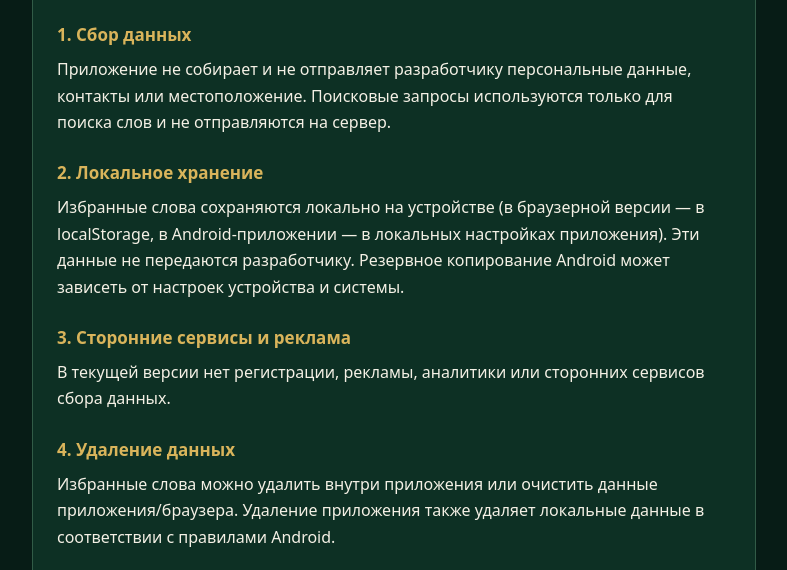
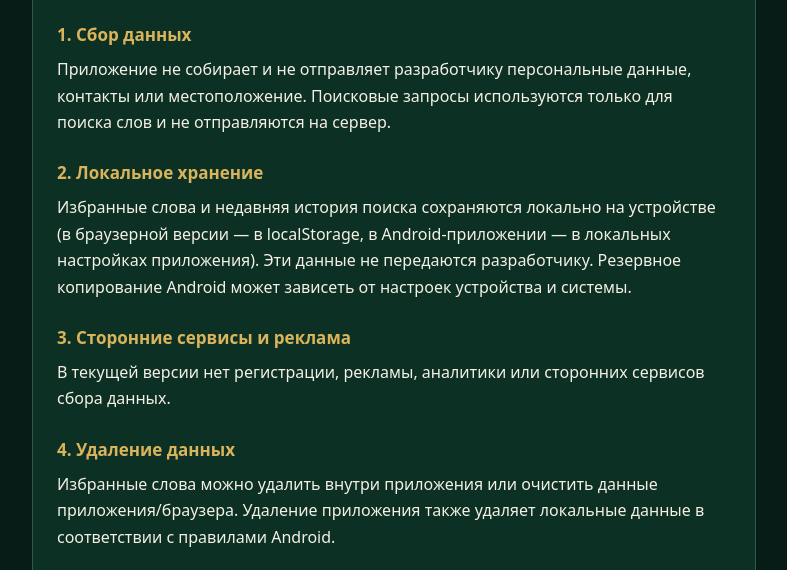
Before and after one commit to shohintajikistan/SHOHIN-LUGHAT, a plain HTML site: page privacy.html in a window 1280 px wide. Shown: the part 230-800 px from the top of the page, without its empty margins (246-1033 px from the left). Drawn offline with Linux system fonts and the light colour scheme.

Commit message:
Update privacy policy for local search history

```diff
--- a/privacy.html
+++ b/privacy.html
@@ -19,7 +19,7 @@ a{color:var(--gold)}
 <h2>1. Сбор данных</h2>
 <p>Приложение не собирает и не отправляет разработчику персональные данные, контакты или местоположение. Поисковые запросы используются только для поиска слов и не отправляются на сервер.</p>
 <h2>2. Локальное хранение</h2>
-<p>Избранные слова сохраняются локально на устройстве (в браузерной версии — в localStorage, в Android-приложении — в локальных настройках приложения). Эти данные не передаются разработчику. Резервное копирование Android может зависеть от настроек устройства и системы.</p>
+<p>Избранные слова и недавняя история поиска сохраняются локально на устройстве (в браузерной версии — в localStorage, в Android-приложении — в локальных настройках приложения). Эти данные не передаются разработчику. Резервное копирование Android может зависеть от настроек устройства и системы.</p>
 <h2>3. Сторонние сервисы и реклама</h2>
 <p>В текущей версии нет регистрации, рекламы, аналитики или сторонних сервисов сбора данных.</p>
 <h2>4. Удаление данных</h2>
```
